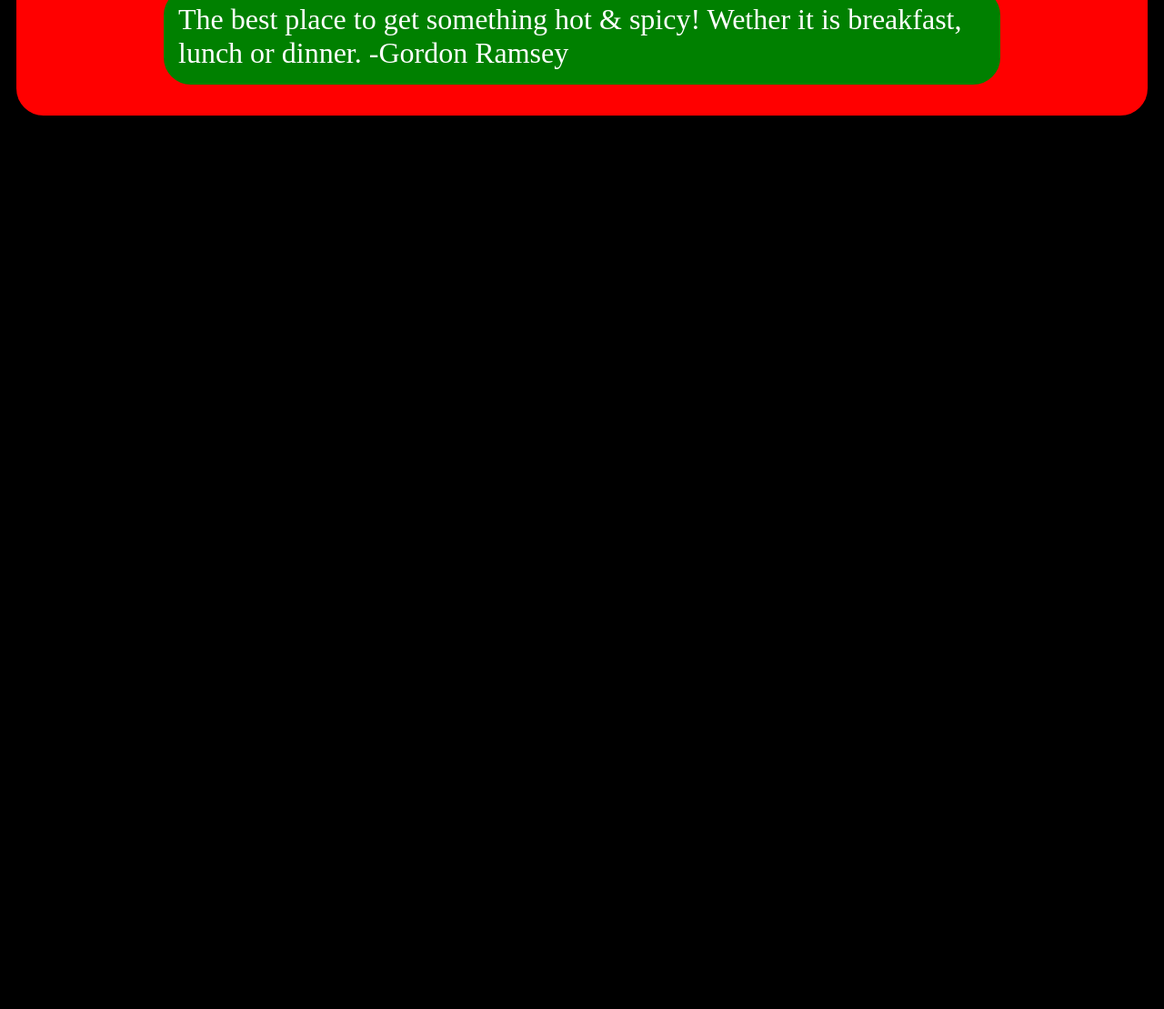
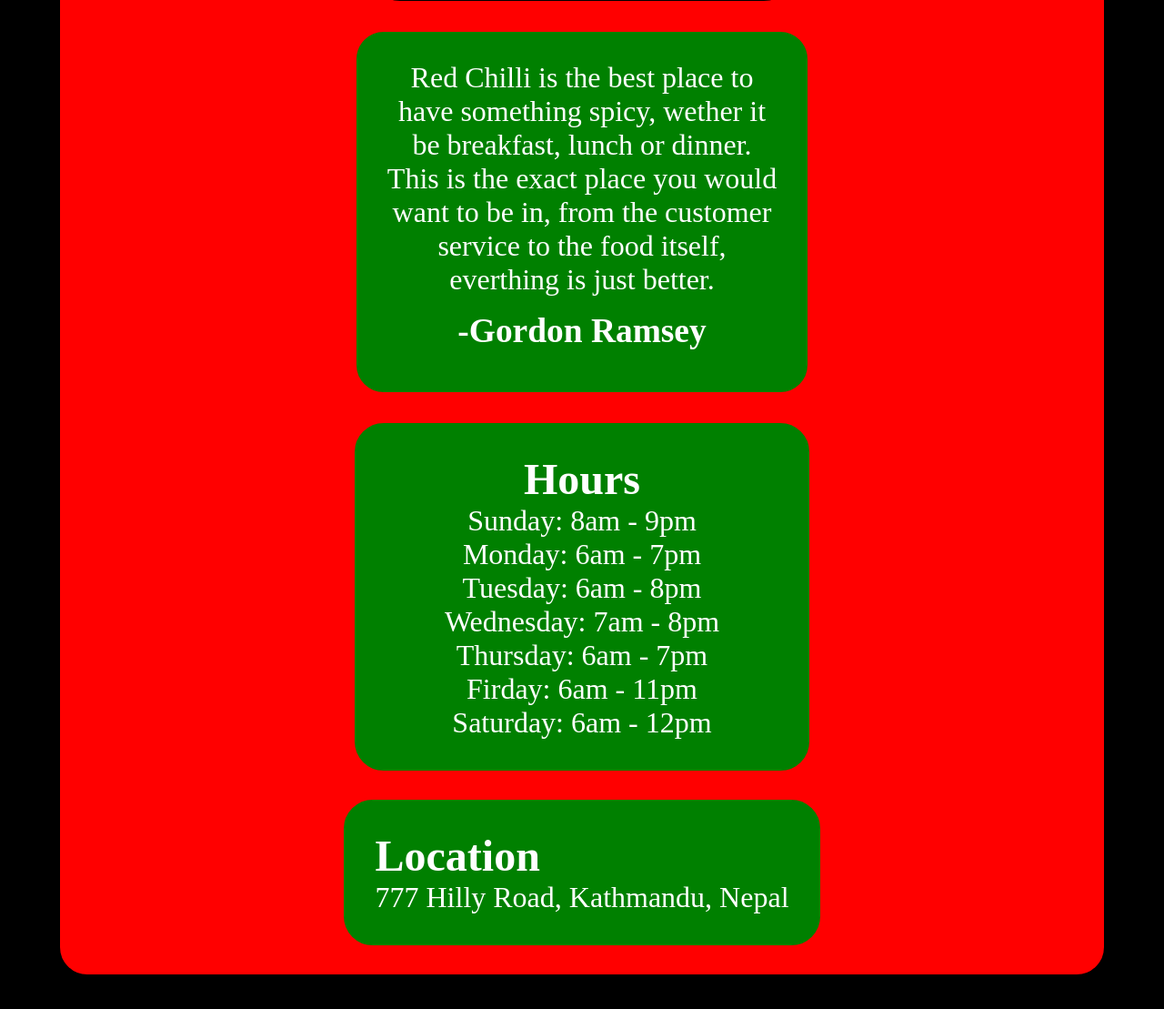
Before and after one commit to darkwood23/Restaurant-Page, a website built with webpack: page dist/index.html in a window 1280 px wide. Shown: the part 207-1316 px from the top of the page at 91% size. Before the commit the page ends 800 px from the top, so only its background shows below. Built offline with nearby package versions, Linux system fonts and the light colour scheme.

Commit message:
Done making the first tab

```diff
--- a/src/display-first-page.js
+++ b/src/display-first-page.js
@@ -1,24 +1,17 @@
-function displayHome(holder, image) {
-    const contentHolder = holder
+import {displayTitle} from'./first-page-title'
+import {displaySaying} from './first-page-saying'
+import {displayHours} from './first-page-hours'
+import { displayLocation } from './first-page-location'
+import chilliPic from './chilli.jpeg'
 
-    const header = document.createElement('div')
-    const saying = document.createElement('div')
-    const heading = document.createElement('h1')
-    const img = new Image()
-    const tagLine = document.createElement('p')
+function displayHome() {
+    const contentHolder = document.getElementById('content')
+    const image = chilliPic
 
-    header.classList.add("header")
-    saying.classList.add("saying")
-    tagLine.textContent = "The best place to get something hot & spicy! Wether it is breakfast, lunch or dinner. -Gordon Ramsey"
-    img.src = image
-    img.classList.add("chilli-image")
-    heading.textContent = "Red Chilli"
-
-    header.appendChild(img)
-    header.appendChild(heading)
-    saying.appendChild(tagLine)
-    contentHolder.appendChild(header)
-    contentHolder.appendChild(saying)
+    displayTitle(contentHolder, image)
+    displaySaying()
+    displayHours()
+    displayLocation()
 }
 
 export {displayHome}
--- /dev/null
+++ b/src/first-page-hours.js
@@ -0,0 +1,45 @@
+function displayHours() {
+    const contentHolder = document.getElementById('content')
+    const days = [
+        "Sunday",
+        "Monday",
+        "Tuesday",
+        "Wednesday",
+        "Thursday",
+        "Firday",
+        "Saturday"
+    ]
+    const workingHours = [
+        "8am - 9pm",
+        "6am - 7pm",
+        "6am - 8pm",
+        "7am - 8pm",
+        "6am - 7pm",
+        "6am - 11pm",
+        "6am - 12pm"
+    ]
+
+    const hoursHolder = document.createElement('div')
+    const headingTwo = document.createElement('h2')
+    const ul = document.createElement('ul')
+
+    hoursHolder.classList.add('hours')
+    headingTwo.textContent = "Hours"
+
+    hoursHolder.appendChild(headingTwo)
+    hoursHolder.appendChild(ul)
+
+    for(let i = 0; i < days.length; i++) {
+        let li = document.createElement('li')
+
+        li.classList.add("list" + i)
+
+        li.textContent = days[i] + ": " +workingHours[i]
+
+        ul.appendChild(li)
+    }
+
+    contentHolder.appendChild(hoursHolder)
+}
+
+export {displayHours}
--- /dev/null
+++ b/src/first-page-location.js
@@ -0,0 +1,17 @@
+function displayLocation() {
+    const contentHolder = document.getElementById('content')
+
+    const locationHolder = document.createElement('div')
+    const title = document.createElement('h2')
+    const address = document.createElement('p')
+
+    locationHolder.classList.add('location')
+    title.textContent = "Location"
+    address.textContent = "777 Hilly Road, Kathmandu, Nepal"
+
+    locationHolder.appendChild(title)
+    locationHolder.appendChild(address)
+    contentHolder.appendChild(locationHolder)
+}
+
+export {displayLocation}
--- /dev/null
+++ b/src/first-page-saying.js
@@ -0,0 +1,17 @@
+function displaySaying() {
+    const contentHolder = document.getElementById('content')
+
+    const saying = document.createElement('div')
+    const sayer = document.createElement('h3')
+    const tagLine = document.createElement('p')
+
+    saying.classList.add("saying")
+    tagLine.textContent = "Red Chilli is the best place to have something spicy, wether it be breakfast, lunch or dinner. This is the exact place you would want to be in, from the customer service to the food itself, everthing is just better."
+    sayer.textContent = "-Gordon Ramsey"
+
+    saying.appendChild(tagLine)
+    saying.appendChild(sayer)
+    contentHolder.appendChild(saying)
+}
+
+export {displaySaying}
--- /dev/null
+++ b/src/first-page-title.js
@@ -0,0 +1,18 @@
+function displayTitle(holder, image) {
+    const contentHolder = holder
+
+    const header = document.createElement('div')
+    const heading = document.createElement('h1')
+    const img = new Image()
+
+    header.classList.add("header")
+    img.src = image
+    img.classList.add("chilli-image")
+    heading.textContent = "Red Chilli"
+
+    header.appendChild(img)
+    header.appendChild(heading)
+    contentHolder.appendChild(header)
+}
+
+export {displayTitle}
--- a/src/index.js
+++ b/src/index.js
@@ -1,7 +1,4 @@
-import chilliPic from './chilli.jpeg'
 import { displayHome } from './display-first-page'
 import './style.css'
 
-const contentHold = document.getElementById('content')
-
-displayHome(contentHold, chilliPic)
+displayHome()
--- a/src/style.css
+++ b/src/style.css
@@ -25,17 +25,26 @@
 .saying {
     border: 2px solid red;
     border-radius: 2rem;
-    padding: 1rem;
-    margin: 2rem 10rem;
     background-color: green;
+    width: 500px;
+    height: 400px;
+    padding: 2rem;
+    text-align: center;
+}
+
+.saying > h3 {
+    margin-top: 1rem;
 }
 
 #content {
-    margin: 1rem;
+    margin: 4rem;
     background-color: red;
     border: 2px solid black;
     border-radius: 2rem;
     color: white;
+    display: flex;
+    flex-direction: column;
+    align-items: center;
 }
 
 .chilli-image {
@@ -43,3 +52,25 @@
     border: 2px solid black;
     border-radius: 2rem;
 }
+
+.hours {
+    border: 2px solid green;
+    border-radius: 2rem;
+    padding: 2rem;
+    margin: 2rem;
+    background-color: green;
+    width: 500px;
+    text-align: center;
+}
+
+.hours > ul {
+    list-style: none;
+}
+
+.location {
+    border: 2px solid green;
+    border-radius: 2rem;
+    background-color: green;
+    padding: 2rem;
+    margin: 0 0 2rem 0;
+}
```
Also changed, not shown: dist/main.js.
